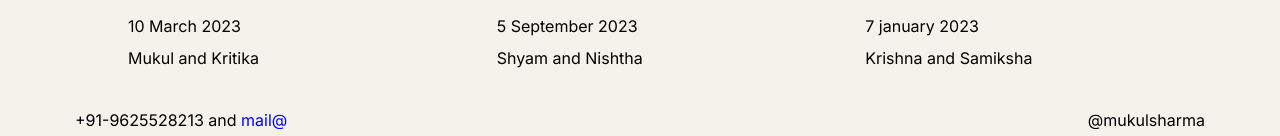
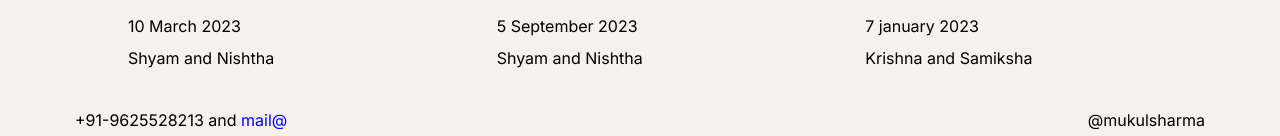
Before and after one commit to sawansahrma880/weedy, a Next.js app: page / in a window 1280 px wide. Shown: the part 2506-2642 px from the top of the page. Built offline with nearby package versions, Linux system fonts and the light colour scheme.

Commit message:
Update page.tsx

```diff
--- a/app/page.tsx
+++ b/app/page.tsx
@@ -238,7 +238,7 @@ What if it could never be recorded?</p>
 
               <img src="card-1.jpg" alt="" className="w-full h-96" />
               <span className="mt-4 w-full">10 March 2023</span>
-              <span className="mt-2" > Mukul and Kritika</span>
+              <span className="mt-2" > Shyam and Nishtha</span>
 
             </div>
             <div className="lg:w-28 w-full flex flex-wrap">
```
